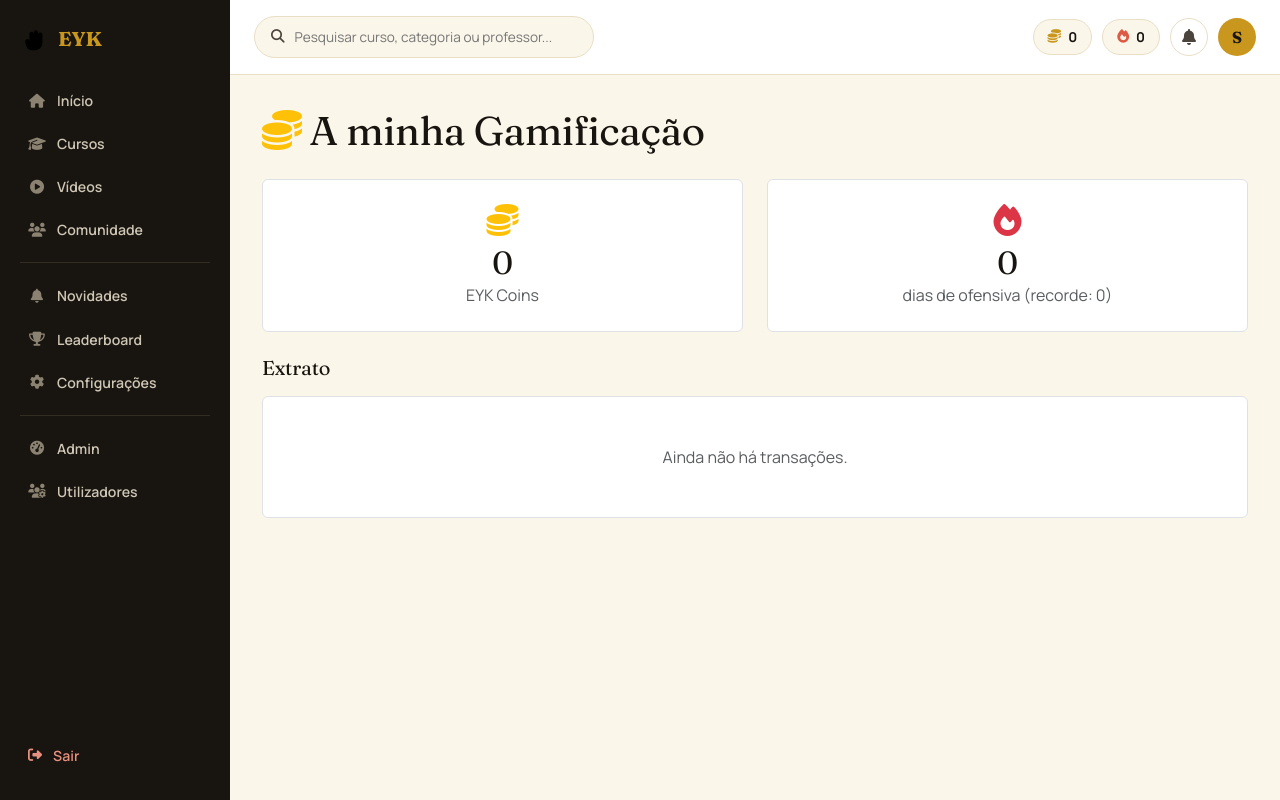
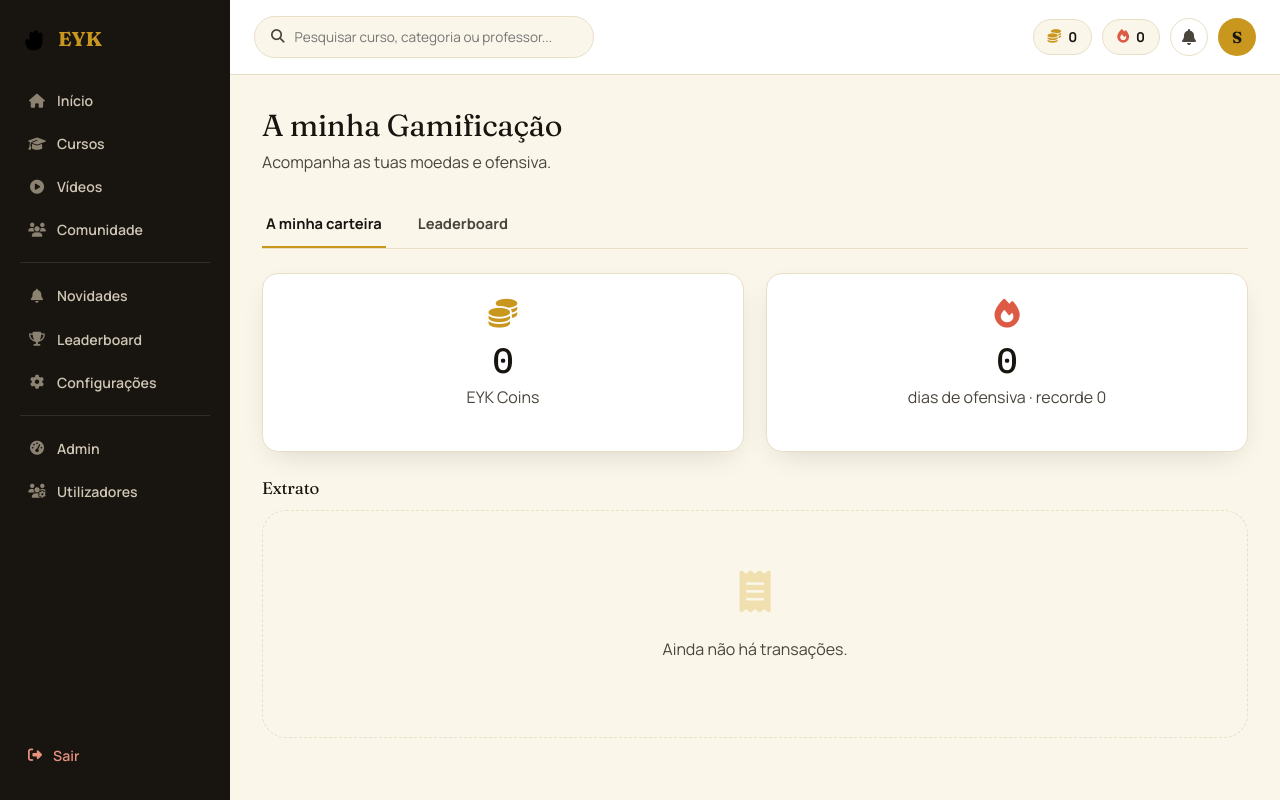
Before and after one commit to TransFortechAO/EYK, a Django app: page /gamificacao/ in a window 1280 px wide. Run offline with Django 5.2, Linux system fonts and the light colour scheme; the visitor is signed in with stand-in values (Sample User, id 1); data comes from the database, SQL or seed files in the repository; data that the repository does not hold is empty; parts of the project's set-up code (start-up, migrations or seed data) failed here and were passed over.

Commit message:
Redesign visual (lote 4): painel de gamificacao e leaderboard
Aplica o design system aos dois templates de gamificacao, com
navegacao por tabs entre "A minha carteira" e "Leaderboard".
Verificado via Playwright com utilizador de teste real.

```diff
--- a/EYK/gamificacao/templates/gamificacao/painel.html
+++ b/EYK/gamificacao/templates/gamificacao/painel.html
@@ -1,38 +1,39 @@
 {% extends 'base.html' %}
 
+{% block title %}Gamificação | EYK{% endblock %}
+
 {% block content %}
-<h1 class="mb-4"><i class="fas fa-coins me-2 text-warning"></i>A minha Gamificação</h1>
+<div class="page-head"><div><h1>A minha Gamificação</h1><p>Acompanha as tuas moedas e ofensiva.</p></div></div>
 
-<div class="row g-4 mb-4">
-    <div class="col-md-6">
-        <div class="p-4 bg-white rounded border text-center">
-            <i class="fas fa-coins fa-2x text-warning mb-2"></i>
-            <h2 class="mb-0">{{ carteira.saldo }}</h2>
-            <p class="text-muted mb-0">EYK Coins</p>
-        </div>
+<div class="tabs">
+    <a href="{% url 'gamificacao:painel' %}" class="active">A minha carteira</a>
+    <a href="{% url 'gamificacao:leaderboard' %}">Leaderboard</a>
+</div>
+
+<div class="grid grid-2" style="margin-bottom:26px;">
+    <div class="card" style="padding:26px; text-align:center;">
+        <i class="fas fa-coins" style="font-size:1.8rem; color:var(--gold);"></i>
+        <h2 class="mono" style="font-size:2.2rem; margin:10px 0 0;">{{ carteira.saldo }}</h2>
+        <p style="color:var(--ink-soft); margin-top:4px;">EYK Coins</p>
     </div>
-    <div class="col-md-6">
-        <div class="p-4 bg-white rounded border text-center">
-            <i class="fas fa-fire fa-2x text-danger mb-2"></i>
-            <h2 class="mb-0">{{ ofensiva.dias_atual }}</h2>
-            <p class="text-muted mb-0">dias de ofensiva (recorde: {{ ofensiva.maior_sequencia }})</p>
-        </div>
+    <div class="card" style="padding:26px; text-align:center;">
+        <i class="fas fa-fire" style="font-size:1.8rem; color:var(--coral);"></i>
+        <h2 class="mono" style="font-size:2.2rem; margin:10px 0 0;">{{ ofensiva.dias_atual }}</h2>
+        <p style="color:var(--ink-soft); margin-top:4px;">dias de ofensiva · recorde {{ ofensiva.maior_sequencia }}</p>
     </div>
 </div>
 
-<h2 class="h5 mb-3">Extrato</h2>
+<h3 style="font-size:1.05rem; margin-bottom:12px;">Extrato</h3>
 {% if transacoes %}
-<div class="list-group shadow-sm">
+<div class="card">
     {% for t in transacoes %}
-    <div class="list-group-item d-flex justify-content-between align-items-center">
+    <div style="display:flex; justify-content:space-between; padding:14px 18px; {% if not forloop.last %}border-bottom:1px solid var(--border);{% endif %}">
         <span>{{ t.get_motivo_display }}</span>
-        <span class="fw-bold {% if t.valor < 0 %}text-danger{% else %}text-success{% endif %}">{{ t.valor|stringformat:"+d" }}</span>
+        <strong class="mono" style="color:{% if t.valor < 0 %}var(--coral){% else %}var(--teal){% endif %};">{{ t.valor|stringformat:"+d" }}</strong>
     </div>
     {% endfor %}
 </div>
 {% else %}
-<div class="text-center py-5 bg-white rounded border">
-    <p class="text-muted mb-0">Ainda não há transações.</p>
-</div>
+<div class="empty-state"><i class="fas fa-receipt"></i><p>Ainda não há transações.</p></div>
 {% endif %}
 {% endblock %}
```
Also changed, not shown: EYK/gamificacao/templates/gamificacao/leaderboard.html (+13 -8 lines).
